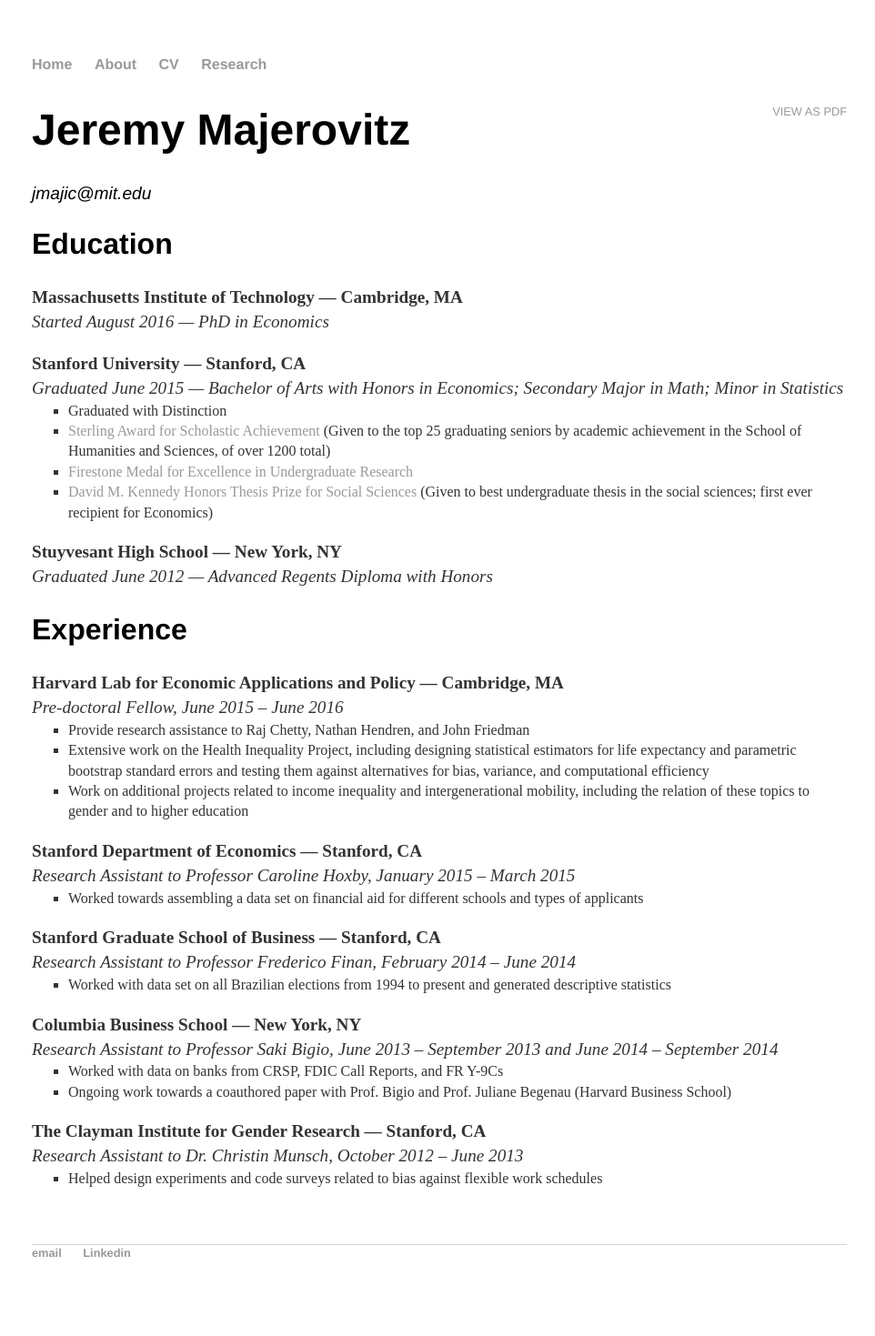
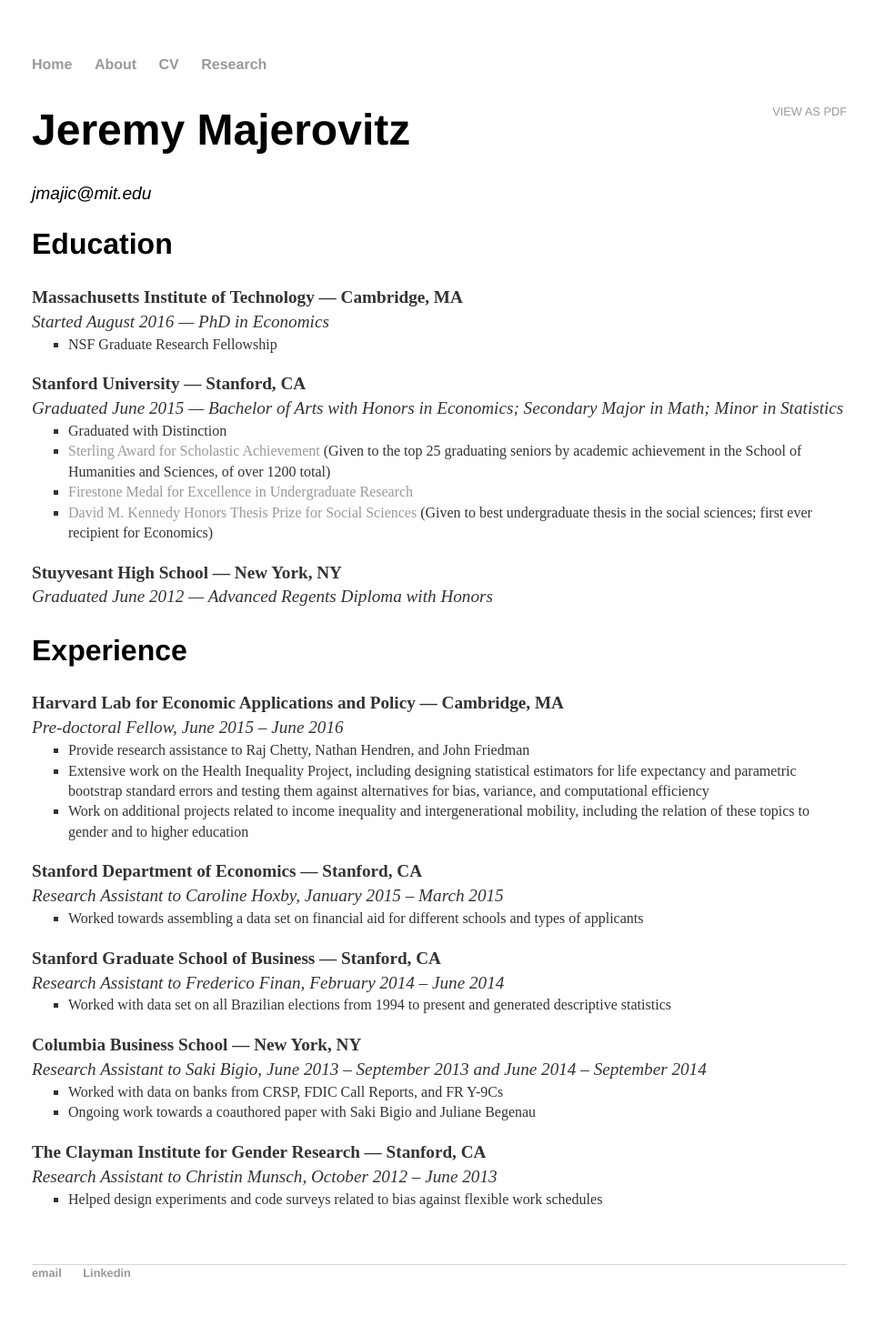
Before and after one commit to jmajic/jmajic.github.io, a Jekyll site: the page built from cv/index.html, in a window 1280 px wide. Shown: the whole page at 91% size, without its empty margins (157-1119 px from the left). Built offline with Jekyll 4.4.1, drawn with Linux system fonts in a browser that asks for light colours; before the commit the page ends 1446 px from its top, so only the background shows below that.

Commit message:
Added mention of NSF and did some general cleanup

```diff
--- a/cv/index.html
+++ b/cv/index.html
@@ -16,6 +16,9 @@
 						<strong>Massachusetts Institute of Technology &mdash; Cambridge, MA</strong>
 						<br><em>Started August 2016 &mdash; PhD in Economics</em>
 					</p>
+					<ul>
+						<li>NSF Graduate Research Fellowship</li>
+					</ul>
 
 					<p>
 						<strong>Stanford University &mdash; Stanford, CA</strong>
@@ -48,7 +51,7 @@
 
 					<p>
 						<strong>Stanford Department of Economics &mdash; Stanford, CA</strong>
-						<br><em>Research Assistant to Professor Caroline Hoxby, January 2015 &ndash; March 2015</em>
+						<br><em>Research Assistant to Caroline Hoxby, January 2015 &ndash; March 2015</em>
 					</p>
 					<ul>
 						<li>Worked towards assembling a data set on financial aid for different schools and types of applicants</li>
@@ -56,7 +59,7 @@
 
 					<p>
 						<strong>Stanford Graduate School of Business &mdash; Stanford, CA</strong>
-						<br><em>Research Assistant to Professor Frederico Finan, February 2014 &ndash; June 2014</em>
+						<br><em>Research Assistant to Frederico Finan, February 2014 &ndash; June 2014</em>
 					</p>
 					<ul>
 						<li>Worked with data set on all Brazilian elections from 1994 to present and generated descriptive statistics</li>
@@ -64,16 +67,16 @@
 
 					<p>
 						<strong>Columbia Business School &mdash; New York, NY</strong>
-						<br><em>Research Assistant to Professor Saki Bigio, June 2013 &ndash; September 2013 and June 2014 &ndash; September 2014</em>
+						<br><em>Research Assistant to Saki Bigio, June 2013 &ndash; September 2013 and June 2014 &ndash; September 2014</em>
 					</p>
 					<ul>
 						<li>Worked with data on banks from CRSP, FDIC Call Reports, and FR Y-9Cs</li>
-						<li>Ongoing work towards a coauthored paper with Prof. Bigio and Prof. Juliane Begenau (Harvard Business School)</li>
+						<li>Ongoing work towards a coauthored paper with Saki Bigio and Juliane Begenau</li>
 					</ul>
 
 					<p>
 						<strong>The Clayman Institute for Gender Research &mdash; Stanford, CA</strong>
-						<br><em>Research Assistant to Dr. Christin Munsch, October 2012 &ndash; June 2013</em>
+						<br><em>Research Assistant to Christin Munsch, October 2012 &ndash; June 2013</em>
 					</p>
 					<ul>
 						<li>Helped design experiments and code surveys related to bias against flexible work schedules</li>
```
